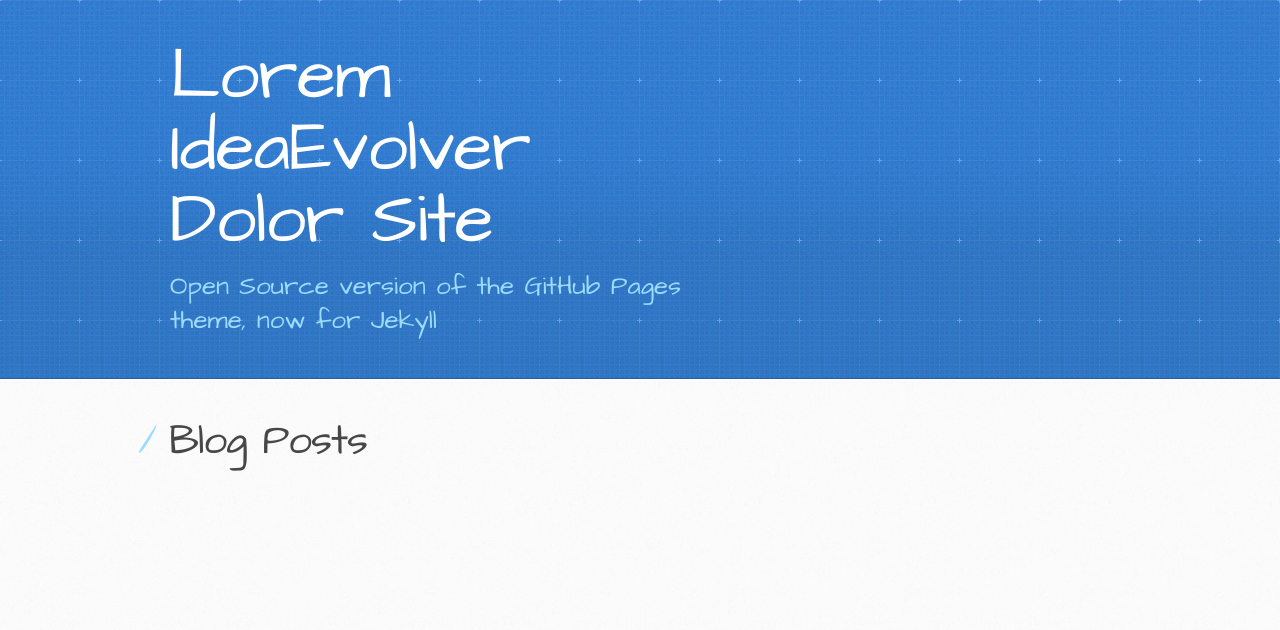
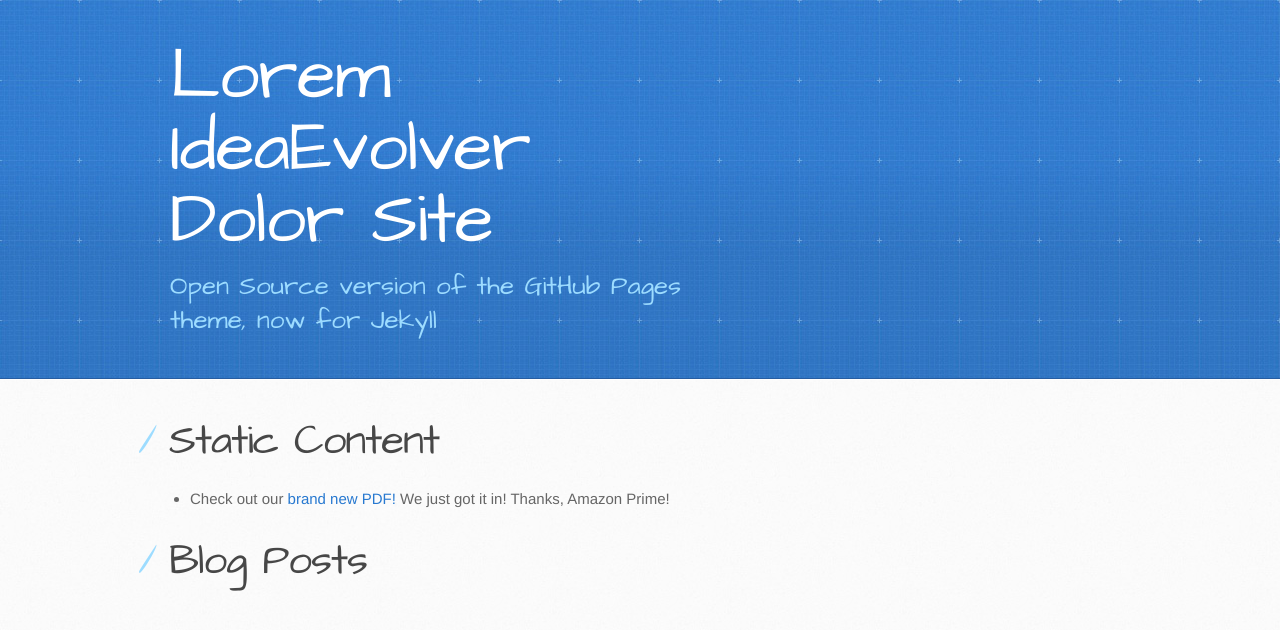
Before and after one commit to TomDodsonEvolver/TestSiteBuilder, a Jekyll site: the page built from site/index.html, in a window 1280 px wide. Shown: the top 630 px of the page. Built offline with Jekyll 4.4.1, drawn with Linux system fonts in a browser that asks for light colours.

Commit message:
added a PDF page

```diff
--- a/site/_config.yml
+++ b/site/_config.yml
@@ -2,7 +2,7 @@
 name:         Lorem IdeaEvolver Dolor Site
 tagline:      Fusce pharetra egestas nisl ac lacinia
 
-include: ["robots.txt"]
+include: ["robots.txt", "test.pdf"]
 
 # Gems
 gems:
--- a/site/_layouts/default.html
+++ b/site/_layouts/default.html
@@ -27,6 +27,10 @@
     <div id="content-wrapper">
       <div class="inner clearfix">
         <section id="main-content">
+            <h1>Static Content</h1>
+            <ul>
+                <li>Check out our <a href="test.pdf">brand new PDF!</a> We just got it in! Thanks, Amazon Prime!</li>
+            </ul>
 
           {{ content }}
 
```
Also changed, not shown: 1 other file.
